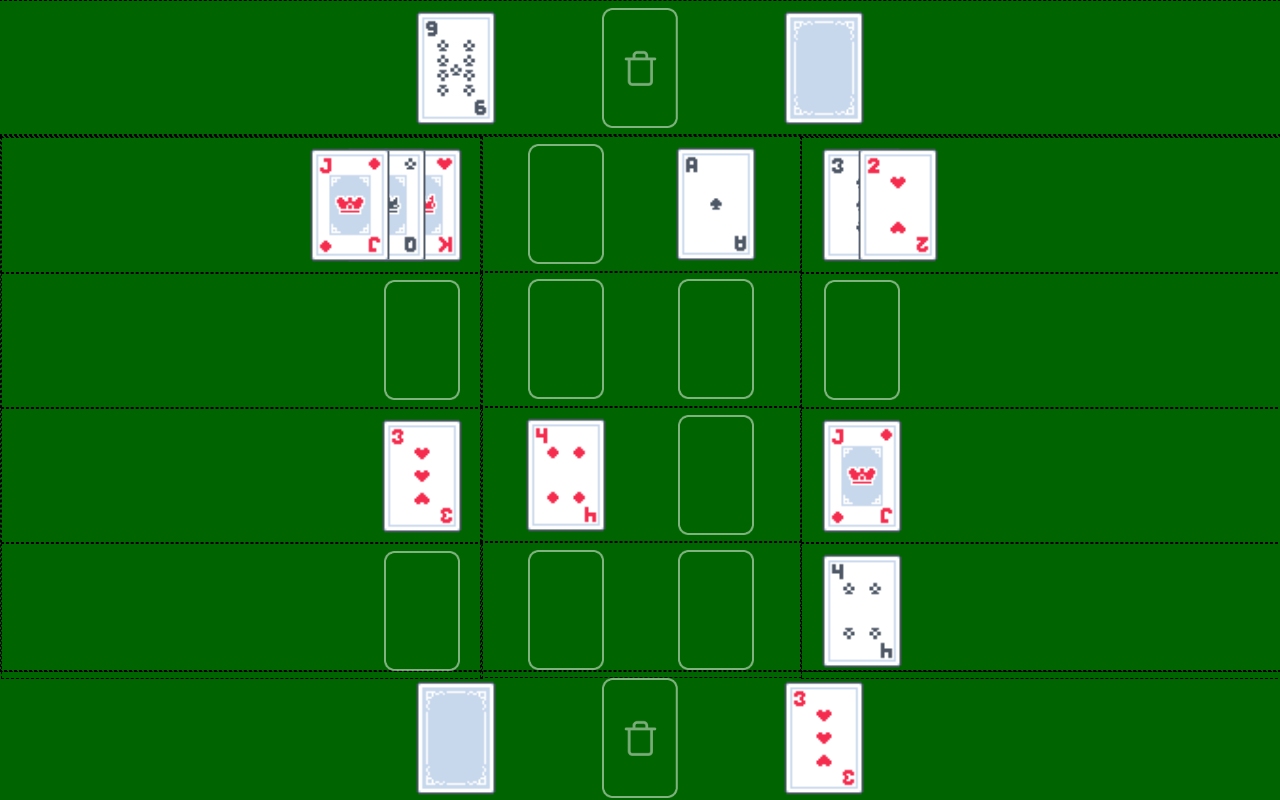
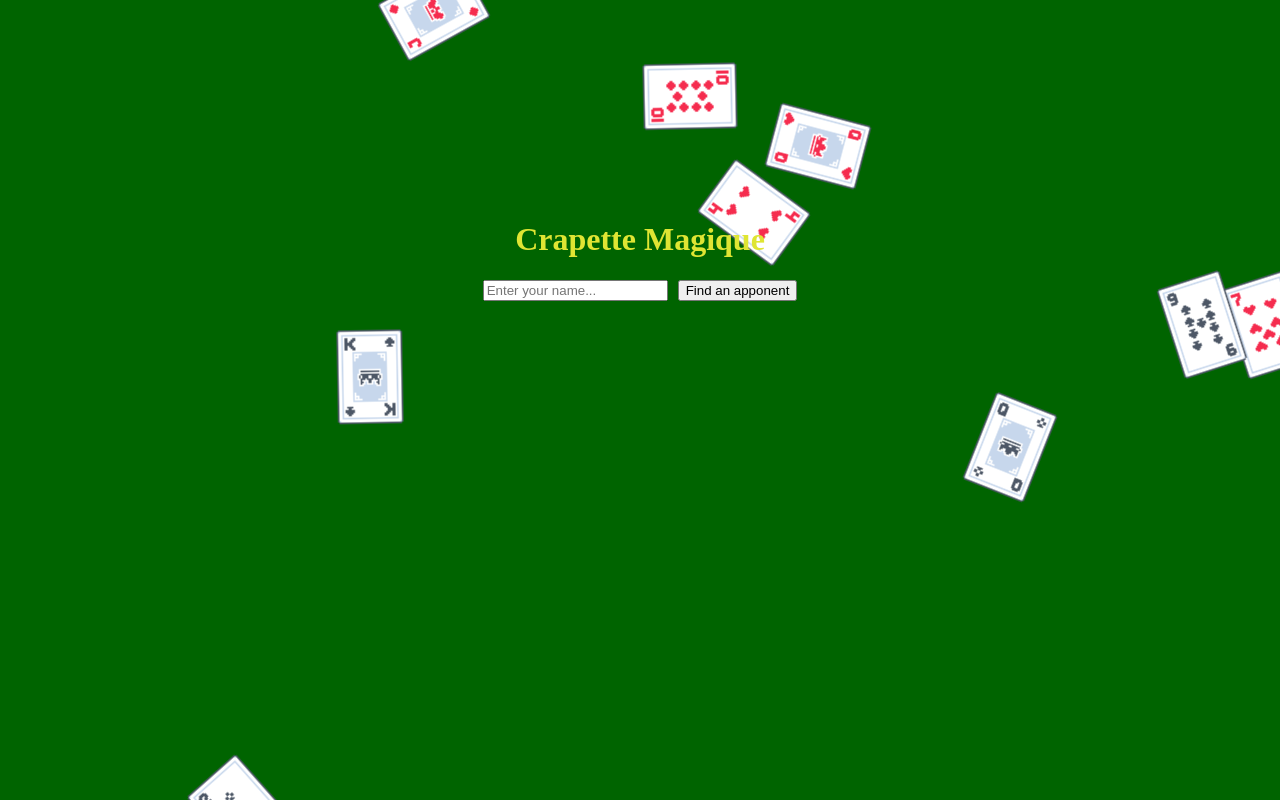
Before and after one commit to jeanduddd/CrapetteMagique, a React (Vite) app in the folder frontend/: page / in a window 1280 px wide. Built offline with nearby package versions, Linux system fonts and the light colour scheme.

Commit message:
feat : adapt socket management, as strictMode was sending twice the reload request... was messing with the sockets...

```diff
--- a/frontend/src/App.tsx
+++ b/frontend/src/App.tsx
@@ -1,8 +1,14 @@
 import { useState, useEffect } from "react";
-import { io, Socket } from "socket.io-client";
+import { io } from "socket.io-client";
 import MenuScreen from "./screens/menu/MenuScreen";
 import WaitingScreen from "./screens/waiting/WaitingScreen";
-import type { CardData, GameState, PileData, Location, PlayRequest } from "@shared/IPlayCard";
+import type {
+  CardData,
+  GameState,
+  PileData,
+  Location,
+  PlayRequest,
+} from "@shared/IPlayCard";
 import FullRoomScreen from "./screens/full/FullRoomScreen";
 import WonGameScreen from "./screens/won/WonGameScreen";
 import LostGameScreen from "./screens/lost/LostGameScreen";
@@ -25,22 +31,14 @@ function instanciatePileData(nb: number, cards?: CardData[]): PileData {
   return pile;
 }
 
+const socket = io("http://localhost:3001", {
+  autoConnect: false,
+});
+
 export default function App() {
   const [name, setName] = useState<string | null>(
     sessionStorage.getItem("pseudo"),
   );
-
-  const [socket, setSocket] = useState<Socket | null>(() => {
-    const playerId = sessionStorage.getItem("playerId");
-    const name = sessionStorage.getItem("pseudo");
-
-    if (playerId) {
-      return io("http://localhost:3001", {
-        auth: { sessionId: playerId, pseudo: name },
-      });
-    }
-    return null;
-  });
 
   const draw: PileData = instanciatePileData(-1, []);
   const enemyDraw: PileData = instanciatePileData(-1, []);
@@ -92,7 +90,7 @@ export default function App() {
     board: board,
   };
 
-  const [gameState, setGameState] = useState<GameState | null>(newGameState); // tester avec newGameState
+  const [gameState, setGameState] = useState<GameState | null>(null); // tester avec newGameState
 
   const [view, setView] = useState<
     "MENU" | "WAITING" | "GAME" | "FULL" | "WON" | "LOST" | "DEFAULT"
@@ -106,11 +104,8 @@ export default function App() {
 
   const connectToServer = (playerID: string | null, playerName: string) => {
     sessionStorage.setItem("pseudo", playerName);
-    const connection = io("http://localhost:3001", {
-      auth: { sessionId: playerID, pseudo: playerName },
-    });
-
-    setSocket(connection);
+    socket.auth = { sessionId: playerId, pseudo: name };
+    socket.connect();
   };
 
   const [errorMessage, setErrorMessage] = useState<string | null>(null);
@@ -123,53 +118,14 @@ export default function App() {
     setErrorKey((prev) => prev + 1);
   };
 
-  const [origin, setOrigin] = useState<null|Location>(null)
-  const [destination, setDestination] = useState<null|Location>(null)
+  useEffect(() => {
+    const playerId = sessionStorage.getItem("playerId");
+    const name = sessionStorage.getItem("pseudo");
 
-//   const play(){
-    //faier un pla request et envoyer
-//   }
-
-  const setOriginDrag = (origin: Location) => {
-    console.log("origin: ", origin);
-    setOrigin(origin)
-  }
-
-  const setDestinationDrop = (destination: Location) => {
-    console.log("destination: ", destination);
-    setDestination(destination)
-    if (origin !== null){
-        const playRequest: PlayRequest = {
-            origin: origin,
-            destination: destination
-        }
-        socket?.emit('playCard', playRequest)
-        console.log('I PLAYYY');
-
+    if (playerId && !socket.connected) {
+      socket.auth = { sessionId: playerId, pseudo: name };
+      socket.connect();
     }
-  }
-
-  const revealDraw = () => {
-    console.log('revealDraw');
-    socket?.emit('revealDraw')
-  }
-
-  useEffect(() => {
-    if (errorMessage === null) return;
-
-    const timerShow = setTimeout(() => setErrorVisible(true), 10);
-    const timerVisible = setTimeout(() => setErrorVisible(false), 1000);
-    const timerMessage = setTimeout(() => setErrorMessage(null), 4000);
-
-    return () => {
-      clearTimeout(timerShow);
-      clearTimeout(timerVisible);
-      clearTimeout(timerMessage);
-    };
-  }, [errorKey, errorMessage]);
-
-  useEffect(() => {
-    if (!socket) return;
 
     socket.on("session", (donnees) => {
       sessionStorage.setItem("playerId", donnees.sessionId);
@@ -181,6 +137,8 @@ export default function App() {
 
     socket.on("updateBoard", (etatRecu: GameState) => {
       setGameState(etatRecu);
+      console.log("bien recu");
+
       setView("GAME");
     });
 
@@ -194,9 +152,9 @@ export default function App() {
       setView("MENU");
     });
 
-    socket.on("moveError", (message: string) => {
-      console.log(message);
-      triggerError(message);
+    socket.on("moveError", (data) => {
+      console.log(data.message);
+      triggerError(data.message);
     });
 
     socket.on("won", () => {
@@ -237,10 +195,52 @@ export default function App() {
       socket.off("lost");
       socket.off("wonByDefault");
     };
-  }, [socket]);
+  }, []);
+
+  const [origin, setOrigin] = useState<null | Location>(null);
+  const [destination, setDestination] = useState<null | Location>(null);
+
+
+  const setOriginDrag = (origin: Location) => {
+    console.log("origin: ", origin);
+    setOrigin(origin);
+  };
+
+  const setDestinationDrop = (destination: Location) => {
+    console.log("destination: ", destination);
+    setDestination(destination);
+    if (origin !== null) {
+      const playRequest: PlayRequest = {
+        origin: origin,
+        destination: destination,
+      };
+      socket?.emit("playCard", playRequest);
+      console.log("I PLAYYY");
+    }
+  };
+
+  const revealDraw = () => {
+    console.log("revealDraw");
+    socket?.emit("revealDraw");
+  };
+
+  useEffect(() => {
+    if (errorMessage === null) return;
+
+    const timerShow = setTimeout(() => setErrorVisible(true), 10);
+    const timerVisible = setTimeout(() => setErrorVisible(false), 1000);
+    const timerMessage = setTimeout(() => setErrorMessage(null), 4000);
+
+    return () => {
+      clearTimeout(timerShow);
+      clearTimeout(timerVisible);
+      clearTimeout(timerMessage);
+    };
+  }, [errorKey, errorMessage]);
 
   const handleClicPlay = () => {
-    if (name?.trim() === "" || name === null) return triggerError("You must choose a name...")
+    if (name?.trim() === "" || name === null)
+      return triggerError("You must choose a name...");
     setView("WAITING");
     connectToServer(playerId, name);
   };
@@ -249,7 +249,7 @@ export default function App() {
     if (socket) {
       socket.disconnect();
     }
-    setSocket(null);
+    socket.disconnect();
     setView("MENU");
   };
 
@@ -309,7 +309,15 @@ export default function App() {
           backToMenu={backToMenuAndDisconnect}
         ></DefaultWinGameScreen>
       )}
-      {view === "GAME" && <Game revealDraw={revealDraw} origin={origin} setOrigin={setOriginDrag} setDestination={setDestinationDrop} gameState={gameState}></Game>}
+      {view === "GAME" && (
+        <Game
+          revealDraw={revealDraw}
+          origin={origin}
+          setOrigin={setOriginDrag}
+          setDestination={setDestinationDrop}
+          gameState={gameState}
+        ></Game>
+      )}
     </>
   );
 }
```
